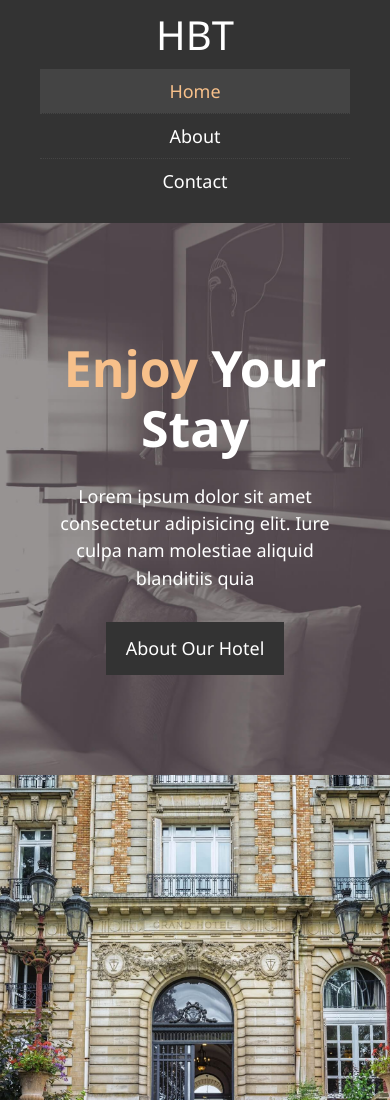
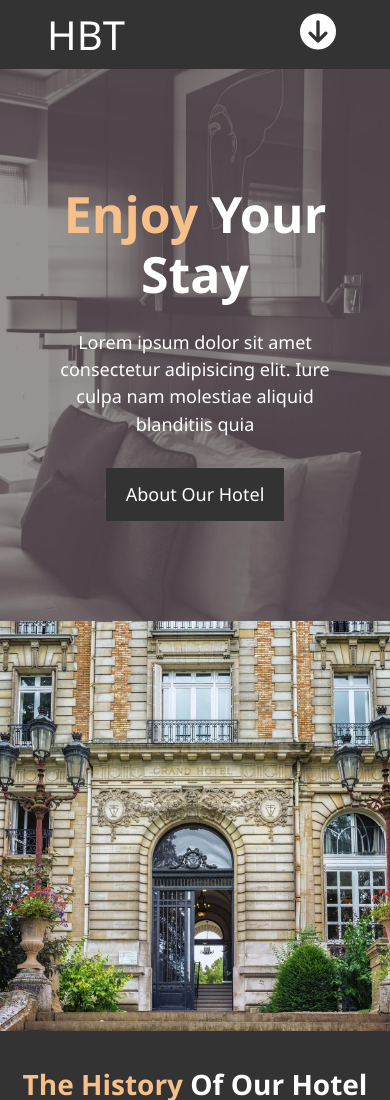
Before and after one commit to steve1917/HotelBT, a plain HTML site: page index.html in a window 390 px wide. Shown: the top 1100 px of the page. Drawn offline with Linux system fonts and the light colour scheme.

Commit message:
Added dropdown menu for mobile styling

```diff
--- a/css/mobile.css
+++ b/css/mobile.css
@@ -1,13 +1,13 @@
 /* Navbar */
 
-#navbar {
-    padding-bottom: 20px;
+#navbar .arrow_div {
+    display: flex;
+    justify-content: space-between;
 }
 
 .logo {
-    float: none;
     text-align: center;
-    display: block;
+    align-self: center;
 }
 
 #navbar ul {
@@ -18,15 +18,28 @@
 
 #navbar ul li {
     float: none;
-    border-bottom: #444 dotted 1px;
 }
 
 #navbar ul li:last-child {
     border: none;
 }
 
-#navbar ul li a {
-    padding: 10px;
+#navbar ul li .arrow_a {
+    display: block;
+}
+
+#navbar .arrow_div .arrow_ul .nested {
+    display: none;
+}
+
+#navbar .arrow_div .arrow_ul:hover .nested {
+    float: none;
+    position: absolute;
+    display: block;
+    right: 0;
+    text-align: center;
+    width: 100%;
+    background-color: #333;
 }
 
 /* Showcase */
@@ -102,7 +115,6 @@
 }
 
 /* Contact */
-w
-#contact_info .box {
+w #contact_info .box {
     border-bottom: #444 dotted 1px;
 }
--- a/css/style.css
+++ b/css/style.css
@@ -121,6 +121,15 @@ i {
 #navbar ul li a.current {
     background-color: #444;
     color: #f7c08a;
+}
+
+#navbar ul li .arrow_a {
+    padding: 14px;
+    display: none;
+}
+
+#navbar ul li i {
+    padding: 0;
 }
 
 /* Index Page */
--- a/index.html
+++ b/index.html
@@ -15,12 +15,17 @@
 <body>
     <nav id="navbar">
         <div class="container">
-            <a class="logo" href="index.html">HBT</a>
-            <ul>
-                <li><a class="current" href="index.html">Home</a></li>
-                <li><a href="about.html">About</a></li>
-                <li><a href="contact.html">Contact</a></li>
-            </ul>
+            <div class="arrow_div">
+                <a class="logo" href="index.html">HBT</a>
+                <ul class="arrow_ul">
+                    <li><a href="#" class="arrow_a"><i class="fas fa-arrow-circle-down fa-2x"></i></a></li>
+                    <ul class="nested">
+                        <li><a class="current" href="index.html">Home</a></li>
+                        <li><a href="about.html">About</a></li>
+                        <li><a href="contact.html">Contact</a></li>
+                    </ul>
+                </ul>
+            </div>
         </div>
     </nav>
     <section id="showcase">
@@ -68,4 +73,5 @@
     </footer>
 
 </body>
+
 </html>
```
Also changed, not shown: about.html (+10 -1 lines), contact.html (+14 -6 lines).
